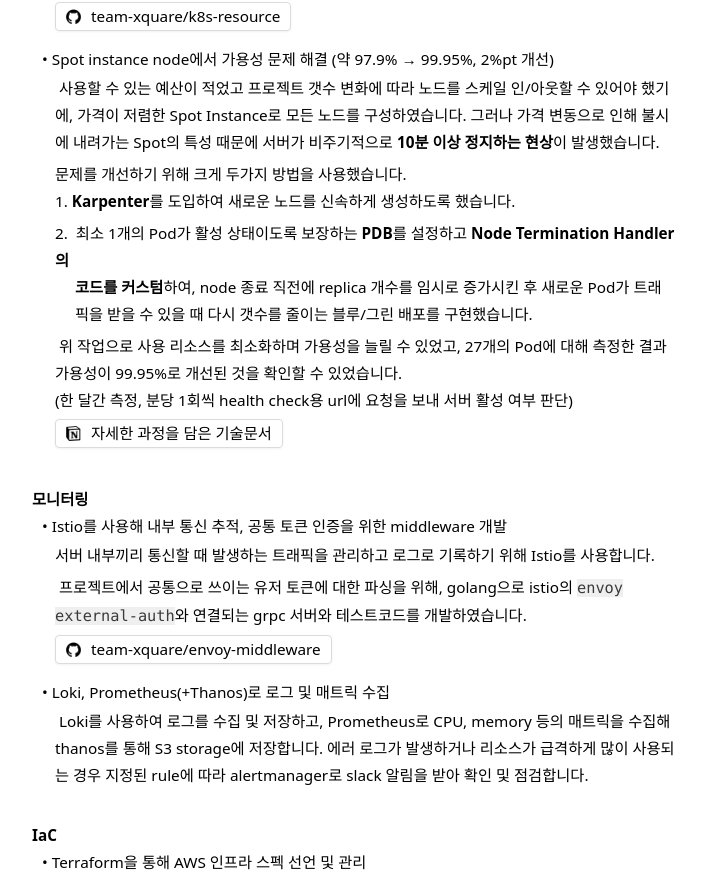
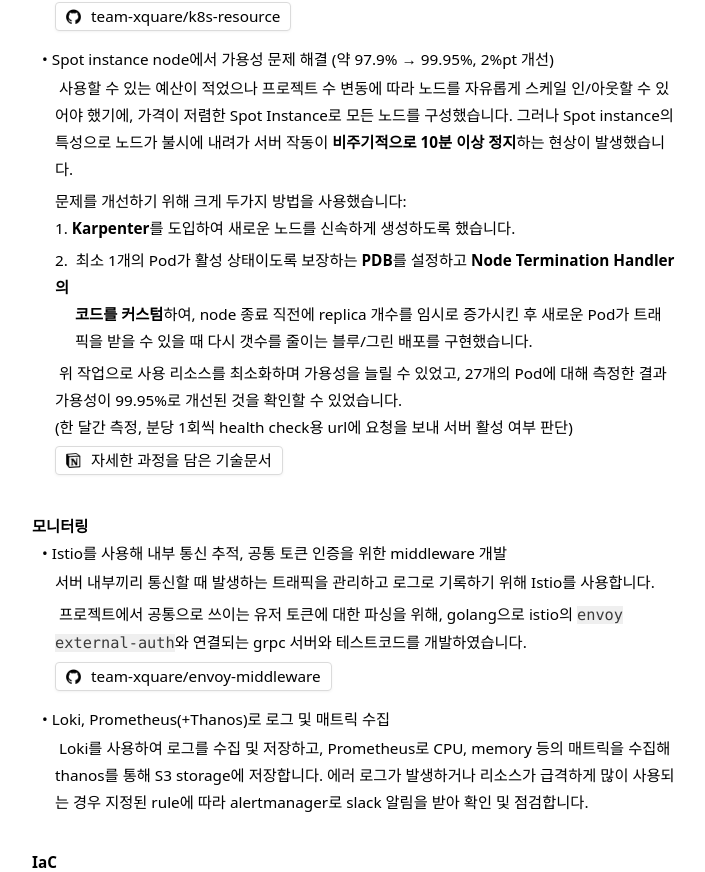
Before and after one commit to rlaisqls/portfolio, a React (Create React App) app: page / in a window 1280 px wide. Shown: the part 2080-2952 px from the top of the page, without its empty margins (381-1086 px from the left). Built offline with nearby package versions, Linux system fonts and the light colour scheme.

Commit message:
글 다듬기8

```diff
--- a/src/portfolio/project/Xquare.jsx
+++ b/src/portfolio/project/Xquare.jsx
@@ -66,9 +66,9 @@
                                 Spot instance node에서 가용성 문제 해결 (약 97.9% → 99.95%, 2%pt 개선)
                             </>} detail={
                                 <>
-                                    <Tab/>사용할 수 있는 예산이 적었고 프로젝트 갯수 변화에 따라 노드를 스케일 인/아웃할 수 있어야 했기에, 가격이 저렴한 Spot Instance로 모든 노드를 구성하였습니다. 그러나 가격 변동으로 인해 불시에 내려가는 Spot의 특성 때문에 서버가 비주기적으로 <b>10분 이상 정지하는 현상</b>이 발생했습니다.<br/>
+                                    <Tab/>사용할 수 있는 예산이 적었으나 프로젝트 수 변동에 따라 노드를 자유롭게 스케일 인/아웃할 수 있어야 했기에, 가격이 저렴한 Spot Instance로 모든 노드를 구성했습니다. 그러나 Spot instance의 특성으로 노드가 불시에 내려가 서버 작동이 <b>비주기적으로 10분 이상 정지</b>하는 현상이 발생했습니다.<br/>
                                     <Gap/>
-                                    문제를 개선하기 위해 크게 두가지 방법을 사용했습니다.<br/>
+                                    문제를 개선하기 위해 크게 두가지 방법을 사용했습니다:<br/>
                                     1. <b>Karpenter</b>를 도입하여 새로운 노드를 신속하게 생성하도록 했습니다.<br/>
                                     <Gap/>
                                     2. <Tab/>최소 1개의 Pod가 활성 상태이도록 보장하는 <b>PDB</b>를 설정하고 <b>Node Termination Handler의</b><br/>
```
